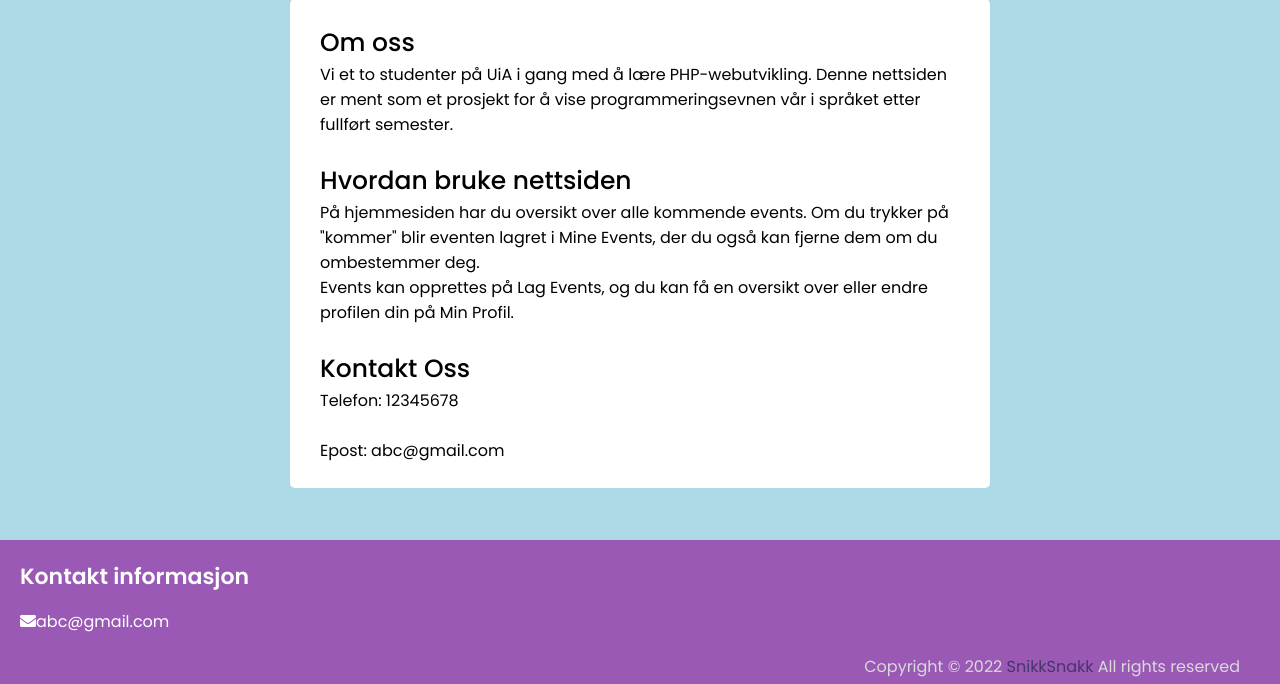
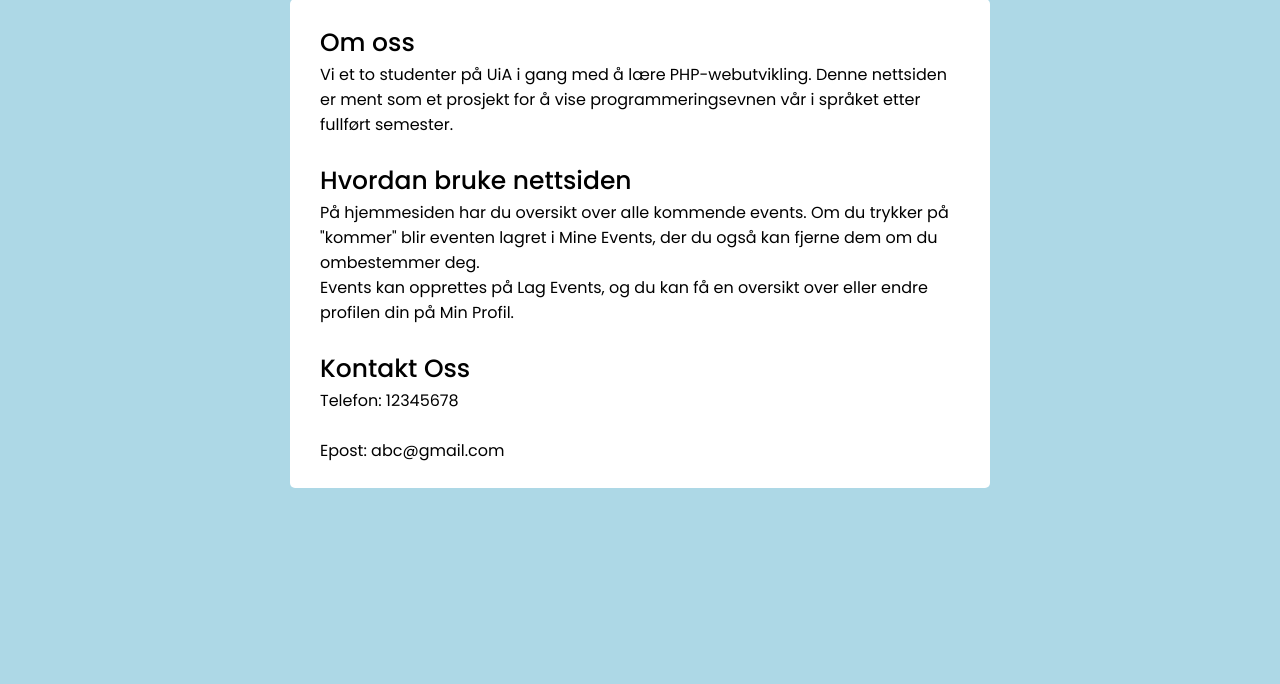
Before and after one commit to Henroed/IS-115-Prosjekt, a PHP site: page /omOss.php in a window 1280 px wide. Shown: the part 116-800 px from the top of the page. Run offline with PHP 8.4, Linux system fonts and the light colour scheme; a user stored in the database is signed in.

Commit message:
fjerna footer

```diff
--- a/public/Client/Design/css/footer.css
+++ /dev/null
@@ -1,83 +0,0 @@
-@import url('https://fonts.googleapis.com/css2?family=Poppins:wght@200;300;400;500;600;700&display=swap');
-*{
-  margin: 0;
-  padding: 0;
-  box-sizing: border-box;
-  font-family: 'Poppins',sans-serif;
-  text-decoration: none;
-}
-footer{
-  width: 100%;
-  position: fixed;
-  bottom: 0;
-  left: 0;
-  background:  #9b59b6;
-}
-footer .contents{
-  max-width: 1350px;
-  margin: auto;
-  padding: 20px;
-  display: flex;
-  flex-wrap: wrap;
-  background-color: #9b59b6;
-  justify-content: space-between;
-}
-footer .contents p,a{
-  color: #fff;
-}
-footer .contents .box{
-  width: 100%;
-  transition: all 0.4s ease;
-}
-footer .contents .topic{
-  font-size: 22px;
-  font-weight: 600;
-  color: #fff;
-  margin-bottom: 16px;
-
-}
-footer .contents p{
-  text-align: justify;
-}
-
-
-footer .bottom{
-  width: 100%;
-  text-align: right;
-  color: #d9d9d9;
-  padding: 0 40px 5px 0;
-}
-footer .bottom a{
-  color: #49346c;
-}
-footer a{
-  transition: all 0.3s ease;
-}
-footer a:hover{
-  color: #eb2f06;
-}
-@media (max-width:1100px) {
-  footer .contents .middle{
-    padding-left: 50px;
-  }
-}
-@media (max-width:950px){
-  footer .contents .box{
-    width: 50%;
-  }
-  .contents .right{
-    margin-top: 40px;
-  }
-}
-@media (max-width:560px){
-  footer{
-    position: relative;
-  }
-  footer .contents .box{
-    width: 100%;
-    margin-top: 30px;
-  }
-  footer .contents .middle{
-    padding-left: 0;
-  }
-}
--- a/public/Client/HTML/hjemmeside.php
+++ b/public/Client/HTML/hjemmeside.php
@@ -31,6 +31,4 @@
         }
       $conn->close();
     ?>
-<?php include 'inc/footer.html';
-?><!-- Hent footer.php -->
 </div>
--- a/public/Client/HTML/inc/footer.html
+++ /dev/null
@@ -1,29 +0,0 @@
-    <!--<title> Responsive Footer | CodingLab</title>--->
-    <link rel="stylesheet" href="../Design/css/footer.css">
-    <link rel="stylesheet" href="https://cdnjs.cloudflare.com/ajax/libs/font-awesome/5.15.2/css/all.min.css"/>
-   </head>
-<body>
- <footer>
-   <div class="contents">
-     <div class="left box">
-       <div class="upper">
-          <div class="topic">Kontakt informasjon</div>
-        <div class="email">
-          <a href="#"><i class="fas fa-envelope"></i>abc@gmail.com</a>
-       </div>
-       <div class="lower">
-
-       </div>
-     </div>
-     <div class="middle box">
-
-     </div>
-     <div class="right box">
-       </div>
-
-     </div>
-   </div>
-   <div class="bottom">
-     <p>Copyright © 2022 <a href="#">SnikkSnakk</a> All rights reserved</p>
-   </div>
- </footer>
--- a/public/Client/HTML/lagEvent.php
+++ b/public/Client/HTML/lagEvent.php
@@ -86,7 +86,7 @@
       ?>
     </div>
   </div>
-  <?php include "inc/footer.html";
+  <?php
         if(!isset($_SESSION['loginVerdi']))
         {
             header("Location:login.php");
--- a/public/Client/HTML/minProfil.php
+++ b/public/Client/HTML/minProfil.php
@@ -64,7 +64,7 @@
   }
   $conn->close();
 ?>
-<?php include "inc/footer.html";
+<?php
       if(!isset($_SESSION['loginVerdi'])) // If session is not set then redirect to Login Page
       {
           header("Location:login.php");
--- a/public/Client/HTML/mineEvents.php
+++ b/public/Client/HTML/mineEvents.php
@@ -41,4 +41,3 @@
       }
        $conn->close();
      ?>
-<?php include "inc/footer.html"; ?> <!-- Hent footer.php -->
--- a/public/Client/HTML/omOss.php
+++ b/public/Client/HTML/omOss.php
@@ -7,7 +7,7 @@
      <meta name="viewport" content="width=device-width, initial-scale=1.0">
     <?php include 'inc/header.php'; ?>
 
-  <?php include "inc/footer.html";
+  <?php
         if(!isset($_SESSION['loginVerdi']))
         {
             header("Location:login.php");
@@ -33,6 +33,5 @@
       Epost: abc@gmail.com
     </div>
 </div>
-<?php include "inc/footer.html" ?>
 </body>
 </html>
```
